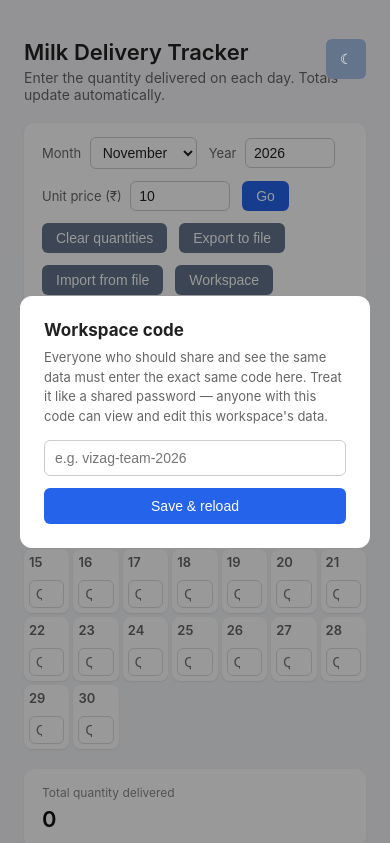
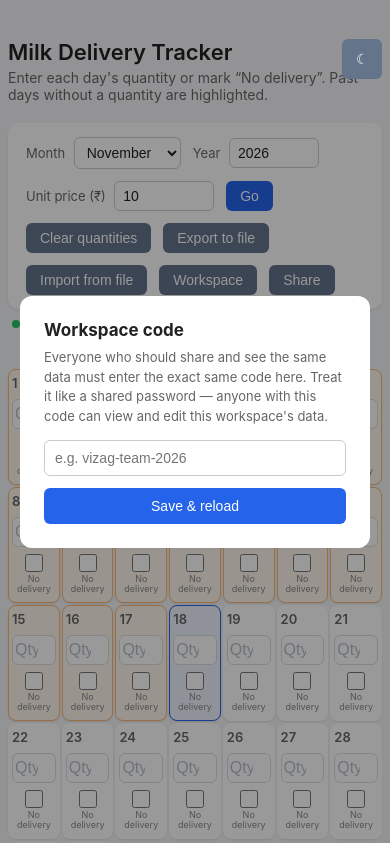
Before and after one commit to pwa-appskart/GroTracker_Sync_v2, a plain HTML site: page index.html in a window 390 px wide. Shown: the top 843 px of the page. Drawn offline with Linux system fonts and the light colour scheme; no server answers.

Commit message:
UI fixes

```diff
--- a/index.html
+++ b/index.html
@@ -26,6 +26,10 @@
     --accent: #2563eb;
     --accent-hover: #1d4ed8;
     --shadow: rgba(0,0,0,0.08);
+    --qty-placeholder: #b6beca;
+    --day-missing: #fff7ed;
+    --day-missing-border: #fdba74;
+    --day-today: #eff6ff;
   }
   :root[data-theme="dark"] {
     color-scheme: dark;
@@ -41,6 +45,10 @@
     --accent: #60a5fa;
     --accent-hover: #93c5fd;
     --shadow: rgba(0,0,0,0.28);
+    --qty-placeholder: #64748b;
+    --day-missing: #332b25;
+    --day-missing-border: #9a5c2e;
+    --day-today: #1e3a5f;
   }
   @media (prefers-color-scheme: dark) {
     :root[data-theme="dark"] {
@@ -57,6 +65,10 @@
       --accent: #60a5fa;
       --accent-hover: #93c5fd;
       --shadow: rgba(0,0,0,0.28);
+      --qty-placeholder: #64748b;
+      --day-missing: #332b25;
+      --day-missing-border: #9a5c2e;
+      --day-today: #1e3a5f;
     }
   }
   * { box-sizing: border-box; }
@@ -105,7 +117,7 @@
 
   .calendar {
     display: grid;
-    grid-template-columns: repeat(7, 1fr);
+    grid-template-columns: repeat(7, minmax(0, 1fr));
     gap: 8px;
     margin-bottom: 20px;
   }
@@ -115,17 +127,23 @@
   }
   .day-cell {
     background: var(--surface); border-radius: 8px; min-height: 86px;
-    padding: 8px; box-shadow: 0 1px 2px var(--shadow);
+    padding: 8px; box-shadow: 0 1px 2px var(--shadow); border: 1px solid transparent;
     display: flex; flex-direction: column; justify-content: space-between;
   }
   .day-cell.empty { background: transparent; box-shadow: none; }
+  .day-cell.today { background: var(--day-today); border-color: var(--accent); }
+  .day-cell.missing-quantity { background: var(--day-missing); border-color: var(--day-missing-border); }
   .day-num { font-size: 13px; font-weight: 600; color: var(--text-muted); }
   .day-cell input[type=number] {
-    width: 100%; margin-top: 6px; padding: 5px 6px; font-size: 14px;
+    width: 100%; min-width: 0; margin-top: 6px; padding: 5px 6px; font-size: 14px;
     border: 1px solid var(--border-soft); border-radius: 6px; text-align: right;
     background: var(--surface); color: var(--text);
   }
+  .day-cell input[type=number]::placeholder { color: var(--qty-placeholder); opacity: 1; }
   .day-cell input[type=number]:focus { outline: none; border-color: #2563eb; }
+  .no-delivery-label { display: flex; align-items: center; gap: 4px; margin-top: 5px;
+    color: var(--text-soft); font-size: 10px; cursor: pointer; }
+  .no-delivery-label input { margin: 0; accent-color: var(--accent); cursor: pointer; }
 
   .summary {
     display: grid; grid-template-columns: repeat(3, 1fr); gap: 14px;
@@ -153,8 +171,16 @@
   .modal button { width: 100%; padding: 10px; border: none; border-radius: 6px; background: var(--accent); color: #fff; font-size: 14px; cursor: pointer; }
 
   @media (max-width: 640px) {
-    .calendar { gap: 4px; }
-    .day-cell { min-height: 64px; padding: 5px; }
+    body { padding-inline: 8px; }
+    .calendar { gap: 2px; }
+    .day-cell { min-height: 116px; padding: 5px 3px; }
+    .day-cell input[type=number] { padding: 5px 2px; font-size: 16px; }
+    .no-delivery-label {
+      min-height: 44px; margin: 2px -1px 0; padding: 3px 1px;
+      flex-direction: column; justify-content: center; gap: 2px;
+      text-align: center; font-size: 9px; line-height: 1.1;
+    }
+    .no-delivery-label input { width: 18px; height: 18px; flex: 0 0 18px; }
     .summary { grid-template-columns: 1fr; }
   }
 </style>
@@ -162,7 +188,7 @@
 <body>
 <div class="container">
   <h1>Milk Delivery Tracker</h1>
-  <div class="subtitle">Enter the quantity delivered on each day. Totals update automatically.</div>
+  <div class="subtitle">Enter each day's quantity or mark “No delivery”. Past days without a quantity are highlighted.</div>
 
   <div class="controls">
     <div>
@@ -281,6 +307,7 @@ monthSelect.value = today.getMonth();
 yearInput.value = today.getFullYear();
 
 let quantities = {};
+let noDeliveries = {};
 let cloudEnabled = false;
 let db = null;
 let unsubscribe = null;
@@ -365,14 +392,17 @@ function monthDocRef(year, month) {
 /* ---------- Local storage (always used as fallback + fast cache) ---------- */
 function storageKey(year, month) { return `deliveries-${year}-${month}`; }
 function priceKey(year, month) { return `unitprice-${year}-${month}`; }
+function noDeliveryKey(year, month) { return `nodeliveries-${year}-${month}`; }
 
 function loadLocal(year, month) {
   try {
     const saved = localStorage.getItem(storageKey(year, month));
     quantities = saved ? JSON.parse(saved) : {};
+    const savedNoDeliveries = localStorage.getItem(noDeliveryKey(year, month));
+    noDeliveries = savedNoDeliveries ? JSON.parse(savedNoDeliveries) : {};
     const savedPrice = localStorage.getItem(priceKey(year, month));
     if (savedPrice !== null) unitPriceInput.value = savedPrice;
-  } catch (e) { quantities = {}; }
+  } catch (e) { quantities = {}; noDeliveries = {}; }
 }
 
 function saveLocal() {
@@ -380,6 +410,7 @@ function saveLocal() {
   const month = parseInt(monthSelect.value);
   try {
     localStorage.setItem(storageKey(year, month), JSON.stringify(quantities));
+    localStorage.setItem(noDeliveryKey(year, month), JSON.stringify(noDeliveries));
     localStorage.setItem(priceKey(year, month), unitPriceInput.value);
   } catch (e) { console.error('Local save failed', e); }
 }
@@ -398,6 +429,7 @@ function subscribeCloud(year, month) {
       if (!data) return;
       applyingRemote = true;
       quantities = data.quantities || {};
+      noDeliveries = data.noDeliveries || {};
       if (typeof data.unitPrice === 'number' && document.activeElement !== unitPriceInput) {
         unitPriceInput.value = data.unitPrice;
       }
@@ -435,11 +467,13 @@ function pushCloud() {
   const year = parseInt(yearInput.value);
   const month = parseInt(monthSelect.value);
   const quantitiesSnapshot = JSON.parse(JSON.stringify(quantities));
+  const noDeliveriesSnapshot = JSON.parse(JSON.stringify(noDeliveries));
   const priceSnapshot = parseFloat(unitPriceInput.value) || 0;
   clearTimeout(writeTimer);
   writeTimer = setTimeout(() => {
     monthDocRef(year, month).set({
       quantities: quantitiesSnapshot,
+      noDeliveries: noDeliveriesSnapshot,
       unitPrice: priceSnapshot,
       updatedAt: firebase.firestore.FieldValue.serverTimestamp()
     }, { merge: true }).then(trackEntry).catch(e => console.error('Write failed (queued for retry if offline)', e));
@@ -451,8 +485,29 @@ function pushCloud() {
 function renderInputsFromState() {
   document.querySelectorAll('#calendar input[type=number]').forEach(input => {
     const d = input.dataset.day;
+    if (noDeliveries[d]) {
+      input.value = '';
+      return;
+    }
     if (document.activeElement === input) return; // don't clobber active typing
-    input.value = quantities[d] || '';
+    input.value = Object.prototype.hasOwnProperty.call(quantities, d) ? quantities[d] : '';
+  });
+  document.querySelectorAll('#calendar input[type=checkbox]').forEach(input => {
+    const d = input.dataset.day;
+    input.checked = !!noDeliveries[d];
+    const qtyInput = document.querySelector(`#calendar input[type=number][data-day="${d}"]`);
+    qtyInput.disabled = input.checked;
+  });
+  document.querySelectorAll('#calendar .day-cell:not(.empty)').forEach(cell => {
+    const d = Number(cell.dataset.day);
+    const year = parseInt(yearInput.value);
+    const month = parseInt(monthSelect.value);
+    const now = new Date();
+    const isToday = year === now.getFullYear() && month === now.getMonth() && d === now.getDate();
+    const isPast = new Date(year, month, d) < new Date(now.getFullYear(), now.getMonth(), now.getDate());
+    const hasQuantity = Number.isFinite(Number(quantities[d])) && Number(quantities[d]) > 0;
+    cell.classList.toggle('today', isToday);
+    cell.classList.toggle('missing-quantity', isPast && !hasQuantity && !noDeliveries[d]);
   });
 }
 
@@ -481,6 +536,7 @@ function buildCalendar() {
   for (let d = 1; d <= daysInMonth; d++) {
     const cell = document.createElement('div');
     cell.className = 'day-cell';
+    cell.dataset.day = d;
 
     const num = document.createElement('div');
     num.className = 'day-num';
@@ -492,24 +548,50 @@ function buildCalendar() {
     input.min = '0';
     input.placeholder = 'Qty';
     input.dataset.day = d;
-    input.value = quantities[d] || '';
+    input.value = Object.prototype.hasOwnProperty.call(quantities, d) ? quantities[d] : '';
     input.addEventListener('input', () => {
-      quantities[d] = parseFloat(input.value) || 0;
+      if (input.value === '') delete quantities[d];
+      else quantities[d] = parseFloat(input.value) || 0;
+      renderInputsFromState();
       updateSummary();
       saveLocal();
       pushCloud();
     });
     cell.appendChild(input);
 
+    const noDeliveryLabel = document.createElement('label');
+    noDeliveryLabel.className = 'no-delivery-label';
+    const noDeliveryInput = document.createElement('input');
+    noDeliveryInput.type = 'checkbox';
+    noDeliveryInput.dataset.day = d;
+    noDeliveryInput.setAttribute('aria-label', `No delivery on day ${d}`);
+    noDeliveryInput.checked = !!noDeliveries[d];
+    noDeliveryInput.addEventListener('change', () => {
+      if (noDeliveryInput.checked) {
+        noDeliveries[d] = true;
+        delete quantities[d];
+      } else {
+        delete noDeliveries[d];
+      }
+      renderInputsFromState();
+      updateSummary();
+      saveLocal();
+      pushCloud();
+    });
+    noDeliveryLabel.append(noDeliveryInput, document.createTextNode('No delivery'));
+    cell.appendChild(noDeliveryLabel);
+
     calendarEl.appendChild(cell);
   }
 
+  renderInputsFromState();
   updateSummary();
   subscribeCloud(year, month);
 }
 
 function resetQuantities() {
   quantities = {};
+  noDeliveries = {};
   saveLocal();
   pushCloud();
   buildCalendar();
@@ -548,7 +630,7 @@ function exportData() {
   const totalQty = Object.values(quantities).reduce((a, b) => a + b, 0);
   const payload = {
     year, month, monthName: monthNames[month],
-    unitPrice: price, quantities, totalQty, totalAmount: totalQty * price
+    unitPrice: price, quantities, noDeliveries, totalQty, totalAmount: totalQty * price
   };
   const blob = new Blob([JSON.stringify(payload, null, 2)], {type: 'application/json'});
   const url = URL.createObjectURL(blob);
@@ -570,6 +652,7 @@ function importData(event) {
       if (typeof data.month === 'number') monthSelect.value = data.month;
       if (typeof data.unitPrice === 'number') unitPriceInput.value = data.unitPrice;
       quantities = data.quantities || {};
+      noDeliveries = data.noDeliveries || {};
       saveLocal();
       pushCloud();
       buildCalendar();
```
